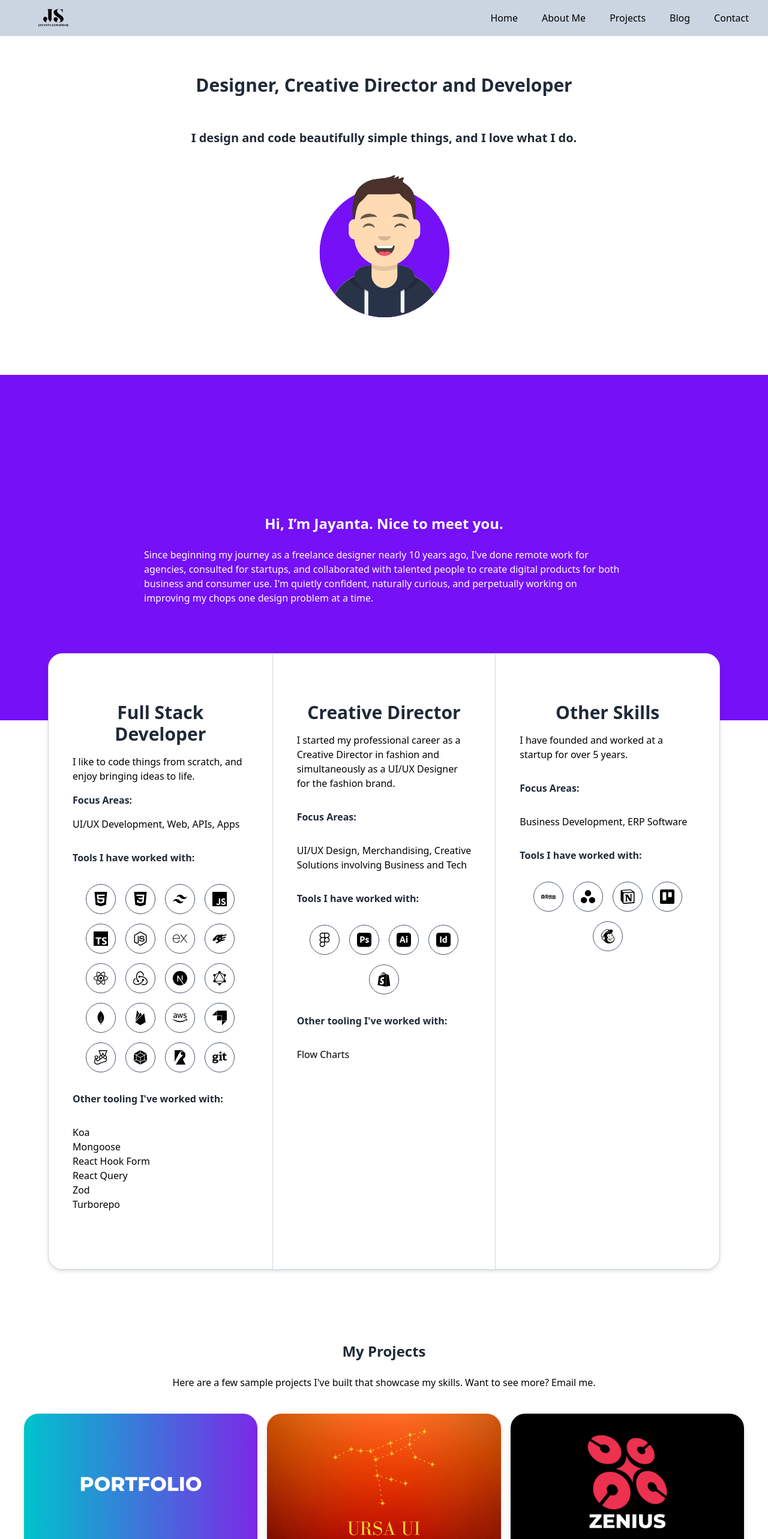
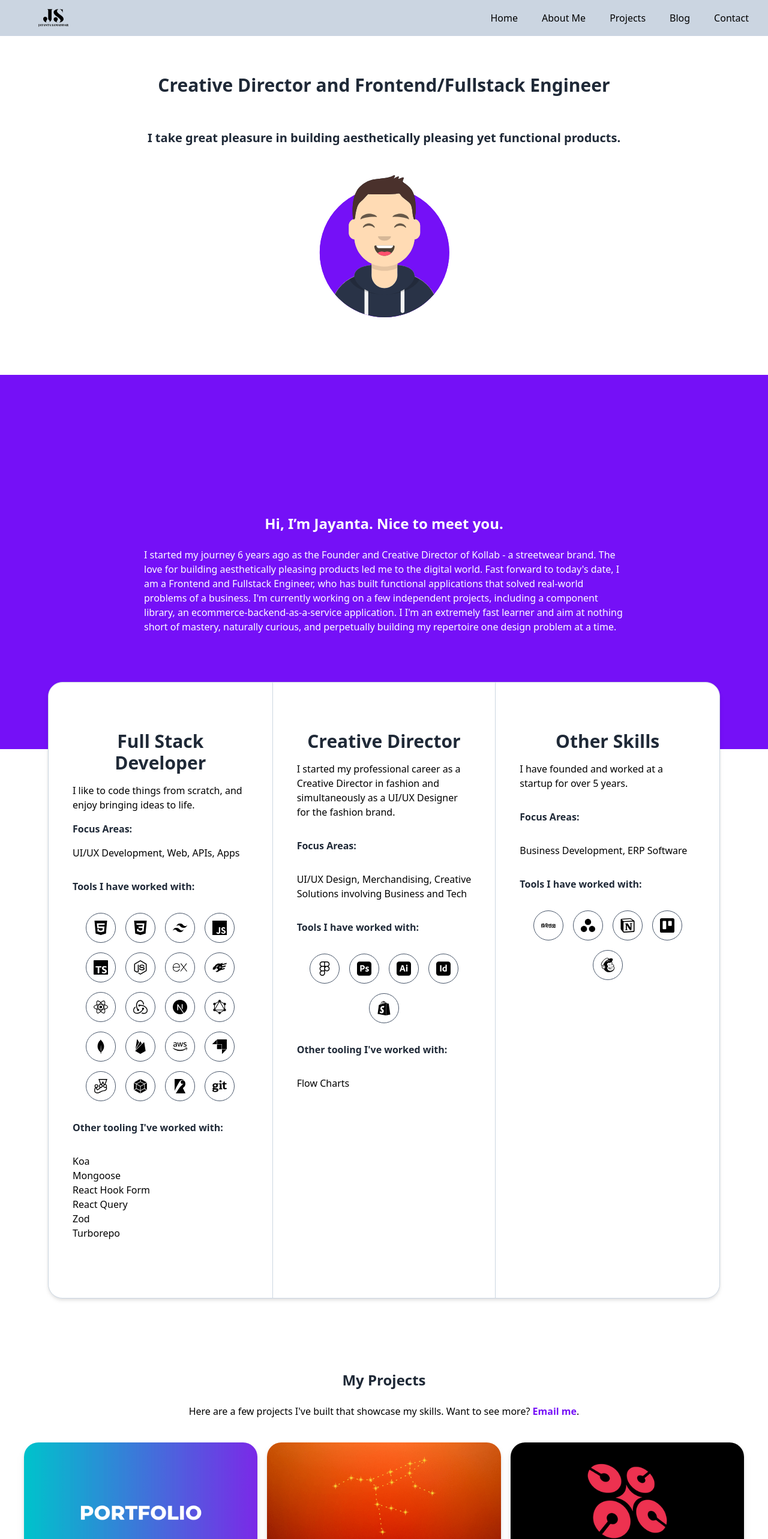
Before and after one commit to jayantasamaddar/portfolio, a Next.js app: page / in a window 1280 px wide. Shown: the top 2566 px of the page at 60% size. Built offline with nearby package versions, Linux system fonts and the light colour scheme.

Commit message:
Fixed minor bugs with links

```diff
--- a/blocks/Projects.jsx
+++ b/blocks/Projects.jsx
@@ -1,4 +1,4 @@
-import { Card, Button } from '../components';
+import { Card, Button, Link } from '../components';
 import Portfolio from '../assets/portfolio.png';
 import UrsaUI from '../assets/ursa-ui.png';
 import Zenius from '../assets/zenius.png';
@@ -30,8 +30,9 @@ const Projects = () => {
       <div className="flex flex-col justify-center items-center gap-6 px-10 lg:px-20">
         <h2>My Projects</h2>
         <p>
-          Here are a few sample projects I've built that showcase my skills.
-          Want to see more? Email me.
+          Here are a few projects I've built that showcase my skills. Want to
+          see more?&nbsp;
+          <Link href="mailto:jayanta@zenius.one">Email me</Link>.
         </p>
       </div>
 
--- a/components/Link.jsx
+++ b/components/Link.jsx
@@ -1,17 +1,23 @@
-/* eslint-disable react/display-name */
-// eslint-disable-next-line no-unused-vars
-import { Link as NextLink } from 'next/link';
-import React, { forwardRef } from 'react';
+import Link from 'next/link';
+import React from 'react';
+import { ExternalLink } from '.';
 
-const Link = forwardRef(({ external, ...props }, ref) => {
-  const LinkElement = external ? 'a' : 'NextLink';
+const MasterLink = ({ external, children, ...props }) => {
   const extraProps = {
     rel: `${external ? 'noopener noreferrer' : undefined}`,
     target: `${external ? '_blank' : undefined}`,
     ...props,
   };
 
-  return <LinkElement ref={ref} {...extraProps} />;
-});
+  return external ? (
+    <ExternalLink passHref {...extraProps}>
+      {children}
+    </ExternalLink>
+  ) : (
+    <Link passHref {...extraProps}>
+      {children}
+    </Link>
+  );
+};
 
-export default Link;
+export default MasterLink;
--- a/components/SocialIcons.jsx
+++ b/components/SocialIcons.jsx
@@ -13,7 +13,7 @@ const socialLinks = [
   {
     name: 'Facebook',
     icon: <FaFacebook />,
-    link: 'https://www.facebook.com/jayantasamaddar',
+    link: 'https://www.facebook.com/jayantasamaddar91',
   },
   {
     name: 'Instagram',
@@ -23,12 +23,12 @@ const socialLinks = [
   {
     name: 'LinkedIn',
     icon: <FaLinkedin />,
-    link: 'https://www.instagram.com/jayantasamaddar',
+    link: 'https://www.linkedin.com/in/jayantasamaddar',
   },
   {
     name: 'Github',
     icon: <FaGithub />,
-    link: 'https://www.instagram.com/jayantasamaddar',
+    link: 'https://www.github.com/jayantasamaddar',
   },
   {
     name: 'Dribbble',
@@ -38,7 +38,7 @@ const socialLinks = [
   {
     name: 'Email',
     icon: <MdEmail />,
-    link: 'mailto:jay.s@kollablifestyle.com',
+    link: 'mailto:jayanta@zenius.one',
   },
 ];
 
@@ -58,6 +58,7 @@ const SocialIcons = ({ className }) => {
             name={name}
             icon={icon}
             to={link}
+            external
           />
         ))}
     </NavBar>
--- a/components/index.js
+++ b/components/index.js
@@ -17,3 +17,4 @@ export { default as Skillset } from './Skillset';
 export { default as Loader } from './Loader';
 export { default as Embed } from './Embed';
 export { default as Link } from './Link';
+export { default as ExternalLink } from './navigation/ExternalLink';
--- /dev/null
+++ b/components/navigation/ExternalLink.jsx
@@ -0,0 +1,11 @@
+import React from 'react';
+
+const ExternalLink = ({ href, children }) => {
+  return (
+    <a rel="noopener noreferrer" target="_blank" href={href}>
+      {children}
+    </a>
+  );
+};
+
+export default ExternalLink;
--- a/components/navigation/NavItem.jsx
+++ b/components/navigation/NavItem.jsx
@@ -1,38 +1,28 @@
 import React from 'react';
-import Link from 'next/link';
+// import Link from 'next/link';
+import { Link } from '../';
 
 const NavItem = ({
   id,
   name,
-  responsive,
   className,
   icon,
   index,
   to,
   unlink,
+  external,
   onClick,
   nested,
 }) => {
-  let listItem = name;
-  if (responsive === true) {
-    listItem =
-      name === 'Login' ? (
-        <i className="fas fa-user-circle fa-2x"></i>
-      ) : name === 'Search' ? (
-        <i className="fas fa-search fa-lg"></i>
-      ) : (
-        listItem
-      );
-  }
   return (
     <>
       {unlink ? (
         <li
           title={name}
-          className={`nav-item cursor-pointer ${className ? className : ''}`}
+          className={`nav-item cursor-pointer ${className || ''}`}
           onClick={onClick}
         >
-          {icon ? icon : listItem}
+          {icon || name}
           {nested}
         </li>
       ) : (
@@ -46,15 +36,16 @@ const NavItem = ({
                   .toLowerCase()}`
           }
           passHref
+          external={external}
         >
           <li
             id={id}
             title={name}
             data-index={index}
-            className={`nav-item cursor-pointer ${className ? className : ''}`}
+            className={`nav-item cursor-pointer ${className || ''}`}
             onClick={onClick}
           >
-            {icon ? icon : listItem}
+            {icon || name}
           </li>
         </Link>
       )}
--- a/pages/index.js
+++ b/pages/index.js
@@ -15,10 +15,11 @@ export default function Home() {
         <section className="introduction p-16">
           <div className="introduction__content flex flex-col gap-4">
             <h1 className="introduction__headline flex justify-center items-center">
-              Designer, Creative Director and Developer
+              Creative Director and Frontend/Fullstack Engineer
             </h1>
             <h3 className="introduction__byline flex justify-center items-center">
-              I design and code beautifully simple things, and I love what I do.
+              I take great pleasure in building aesthetically pleasing yet
+              functional products.
             </h3>
             <div className="introduction__hero-image flex justify-center items-center py-8">
               <Image src={avatar} alt="Avatar of Jayanta Samaddar" />
@@ -32,12 +33,17 @@ export default function Home() {
               Hi, I’m Jayanta. Nice to meet you.
             </h2>
             <p className="px-10 md:px-20 lg:px-60">
-              Since beginning my journey as a freelance designer nearly 10 years
-              ago, I've done remote work for agencies, consulted for startups,
-              and collaborated with talented people to create digital products
-              for both business and consumer use. I'm quietly confident,
-              naturally curious, and perpetually working on improving my chops
-              one design problem at a time.
+              I started my journey 6 years ago as the Founder and Creative
+              Director of Kollab - a streetwear brand. The love for building
+              aesthetically pleasing products led me to the digital world. Fast
+              forward to today's date, I am a Frontend and Fullstack Engineer,
+              who has built functional applications that solved real-world
+              problems of a business. I'm currently working on a few independent
+              projects, including a component library, an
+              ecommerce-backend-as-a-service application. I I'm an extremely
+              fast learner and aim at nothing short of mastery, naturally
+              curious, and perpetually building my repertoire one design problem
+              at a time.
             </p>
           </div>
         </section>
--- a/styles/globals.css
+++ b/styles/globals.css
@@ -35,6 +35,9 @@
   }
   li.blog__block_list ul li {
     @apply list-square;
+  }
+  p a {
+    @apply text-[#7510F7] font-bold;
   }
   input,
   textarea {
```
